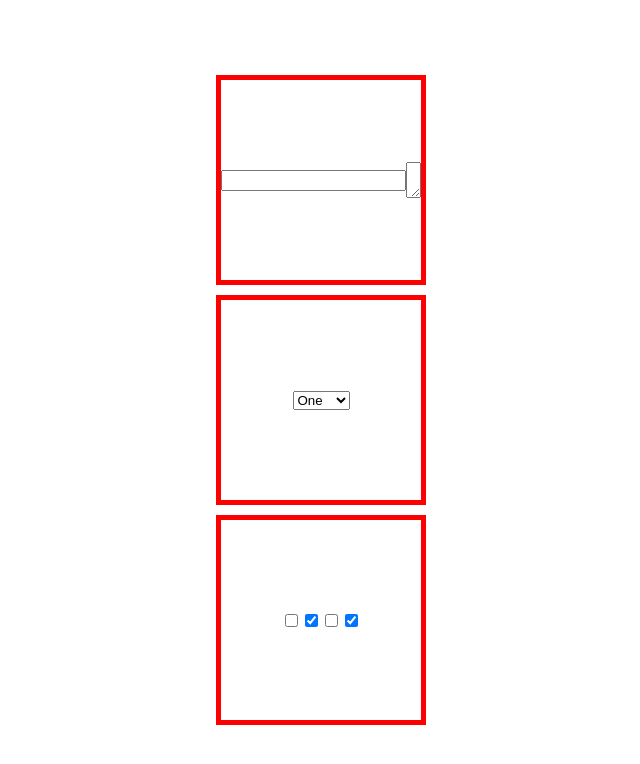
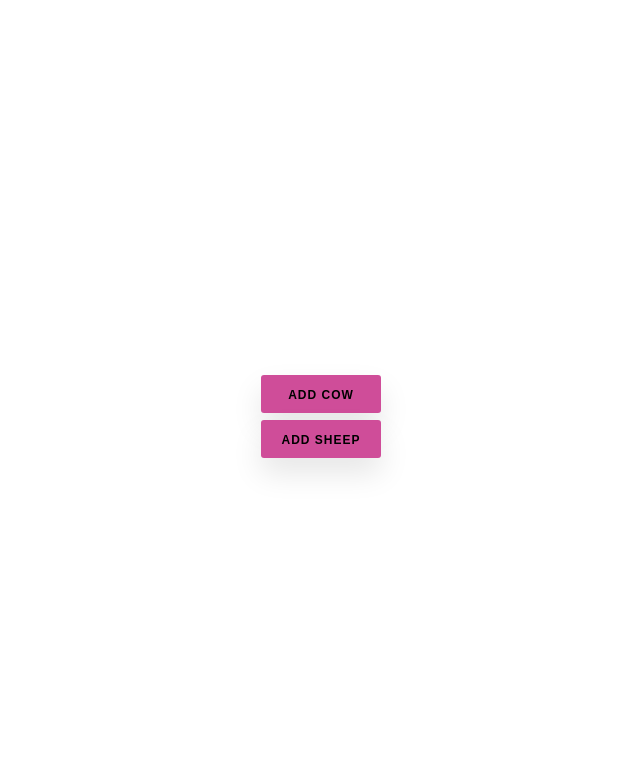
Before and after one commit to dkeparute/React, a React (Create React App) app: page / in a window 1280 px wide. Shown: the top 764 px of the page, without its empty margins (319-959 px from the left). Built offline with nearby package versions, Linux system fonts and the light colour scheme.

Commit message:
Karves ir avys

```diff
--- a/src/App.jsx
+++ b/src/App.jsx
@@ -1,35 +1,32 @@
-// INPUT FORMOS
-
-
-//  CIA NEKONTROLIUOJAMAS KOMPONENTAS, KA NORIU TA RASAU:
-
-// import TextInput from "./Components/TextInput";
-
-// function App() {
-
-//     return (
-//         <div className='sq'>
-//             <TextInput />
-//         </div>
-//     );
-// }
-// export default App;
-
-// KONTROLIUOJAMAS STEITAS:
-
-
-import SelectInput from "./Components/SelectInput";
-import TextInput from "./Components/TextInput";
-import CheckBoxInput from "./Components/CheckBoxInput";
+import { useEffect, useState } from "react";
+import GroupAnimal from "./Components/GroupAnimal";
 
 function App() {
 
+    const [field, setField] = useState([]);
+    // Add klausia ka prideti (what: avi ar karve)
+    const add = (what) => {
+        // pasidarom field kopija nes state busenos tiesiogiai negalime keist
+        const fieldCopy = field.slice();
+        // tada pridedame karve arba avi  i field kopija
+        fieldCopy.push({ animal: what })
+        // atiduojam field kopija
+        setField(fieldCopy);
+        console.log(fieldCopy);
+    }
+
+    useEffect(() => {
+        console.log('susirenderino');
+    }, [])
 
     return (
-        <div>
-            <TextInput />
-            <SelectInput/>
-            <CheckBoxInput/>
+        <div className='field'>
+            <div>
+                {/* sukuriamas naujas komponentas GroupAnimal */}
+                {field.map((fieldAnimal, index) => <GroupAnimal key={index} fieldAnimal={fieldAnimal}></GroupAnimal>)}
+            </div>
+            <button onClick={() => add('cow')}>Add cow</button>
+            <button onClick={() => add('sheep')}>Add sheep</button>
         </div>
     );
 }
--- a/src/App.scss
+++ b/src/App.scss
@@ -83,3 +83,49 @@
     transition: all 4s cubic-bezier(0.165, 0.84, 0.44, 1);
     margin: 10px;
 }
+
+button {
+    display: block;
+    font-weight: 600;
+    text-transform: uppercase;
+    font-size: 0.75em;
+    letter-spacing: 1px;
+    height: 38px;
+    width: 120px;
+    line-height: 38px;
+    overflow: hidden;
+    background: #cf4d99;
+    border-radius: 3px;
+    box-shadow: 0 15px 30px rgba(black, 0.1);
+    border: 0;
+    cursor: pointer;
+    transition: all 0.3s ease;
+    margin: 7px;
+}
+
+.field {
+    width: 100%;
+    box-sizing: border-box;
+
+    div {
+        background-color: aquamarine;
+        margin: 20px 0;
+        display: flex;
+        justify-content: flex-start;
+        align-items: flex-start;
+        flex-wrap: wrap;
+        .cow {
+            height: 100px;
+            width: 100px;
+            border-radius: 50%;
+            border: 4px dotted purple;
+            margin: 10px;
+        }
+        .sheep {
+            height: 100px;
+            width: 100px;
+            border: 4px dotted rgb(47, 75, 230);
+            margin: 10px;
+        }
+    }
+}
--- /dev/null
+++ b/src/Components/GroupAnimal.jsx
@@ -0,0 +1,23 @@
+function GroupAnimal({ fieldAnimal }) {
+    // cia bus CONDITIONAL RENDERINGAS
+
+    if ('cow' === fieldAnimal.animal) {
+        return (
+            <div className='cow'></div>
+
+        );
+    }
+    else if ('sheep' === fieldAnimal.animal) {
+        return (
+            <div className='sheep'></div>
+
+        );
+    }
+    else {
+        // priesingu atveju nieko nerendinam, grazinam null
+        return null;
+    }
+
+
+}
+export default GroupAnimal;
--- a/src/index.scss
+++ b/src/index.scss
@@ -7,6 +7,7 @@ body {
   align-items: center;
   height: 100vh;
   width: 100vw;
+  box-sizing: border-box;
 
 }
 
```
Also changed, not shown: src/App9.jsx (added, +36 -0 lines), src/Components/Circle1.jsx (deleted, +0 -14 lines), src/Components/Circle2.jsx (deleted, +0 -7 lines).
